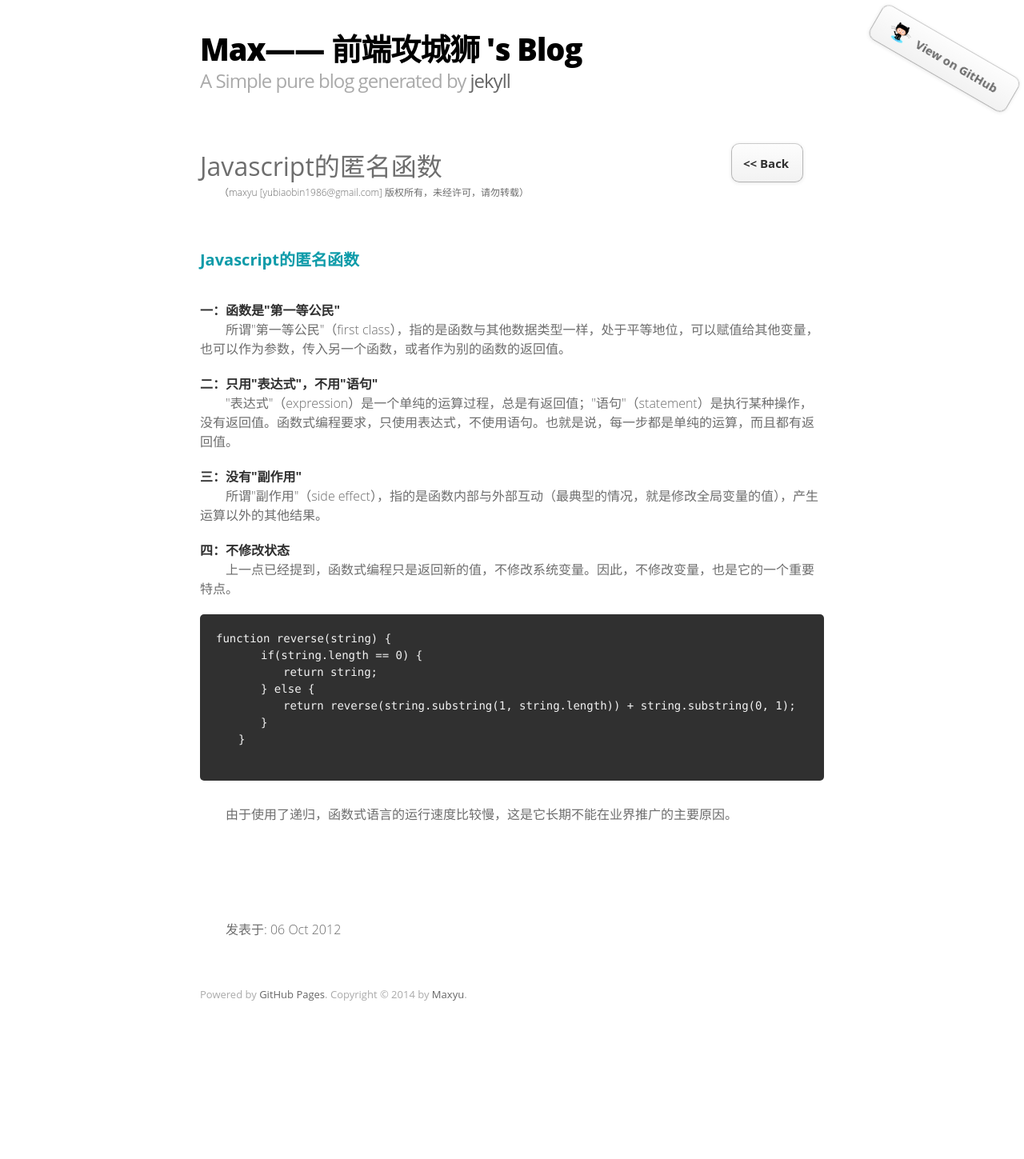
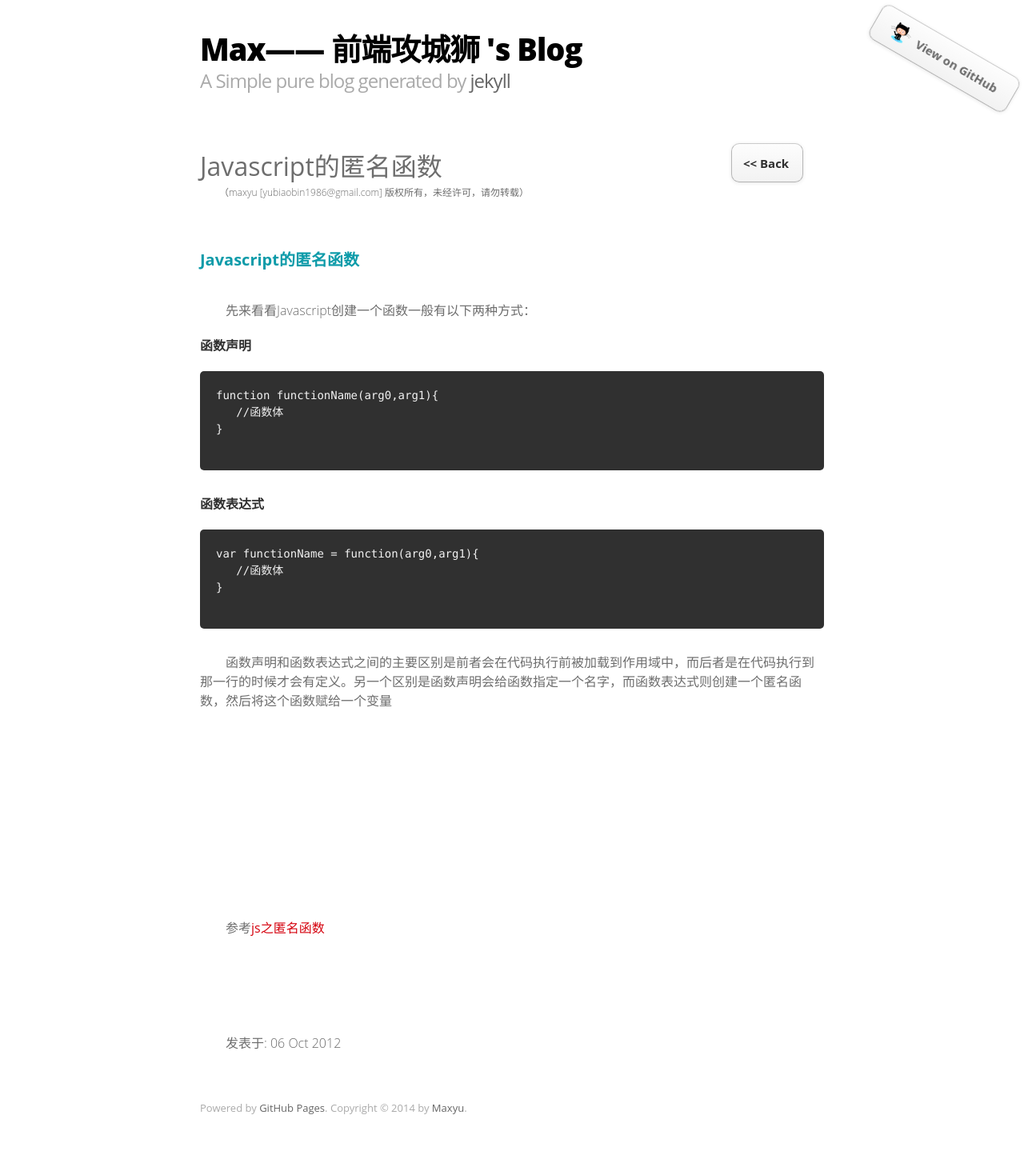
Before and after one commit to yubiaobin/yubiaobin.github.io, a Jekyll site: the page built from _posts/2012-10-06-javascript-function.html, in a window 1280 px wide. Shown: the whole page at 80% size. Built offline with Jekyll 4.4.1, drawn with Linux system fonts in a browser that asks for light colours; comment, search, counter and statistics services are not loaded; before the commit the page ends 1307 px from its top, so only the background shows below that.

Commit message:
modified javascript function blog

```diff
--- a/_posts/2012-10-06-javascript-function.html
+++ b/_posts/2012-10-06-javascript-function.html
@@ -7,35 +7,34 @@ title : Javascript的匿名函数
 
 
 
-<h4>一：函数是"第一等公民"</h4>
-<p>所谓"第一等公民"（first class），指的是函数与其他数据类型一样，处于平等地位，可以赋值给其他变量，也可以作为参数，传入另一个函数，或者作为别的函数的返回值。</p>
+<p>先来看看Javascript创建一个函数一般有以下两种方式：</p>
+<h4>函数声明</h4>
+<p>
+	{% highlight html %}
+function functionName(arg0,arg1){
+   //函数体
+}
+	{% endhighlight %}
+</p>
 
 
 
-<h4>二：只用"表达式"，不用"语句"</h4>
-<p>"表达式"（expression）是一个单纯的运算过程，总是有返回值；"语句"（statement）是执行某种操作，没有返回值。函数式编程要求，只使用表达式，不使用语句。也就是说，每一步都是单纯的运算，而且都有返回值。</p>
+<h4>函数表达式</h4>
+<p>
+	{% highlight html %}
+var functionName = function(arg0,arg1){
+   //函数体
+}
+	{% endhighlight %}
+</p>
+
+
+<p>函数声明和函数表达式之间的主要区别是前者会在代码执行前被加载到作用域中，而后者是在代码执行到那一行的时候才会有定义。另一个区别是函数声明会给函数指定一个名字，而函数表达式则创建一个匿名函数，然后将这个函数赋给一个变量</p>
 
 
 
 
-<h4>三：没有"副作用"</h4>
-<p>所谓"副作用"（side effect），指的是函数内部与外部互动（最典型的情况，就是修改全局变量的值），产生运算以外的其他结果。</p>
 
 
 
-
-<h4>四：不修改状态</h4>
-<p>上一点已经提到，函数式编程只是返回新的值，不修改系统变量。因此，不修改变量，也是它的一个重要特点。</p>
-
-<p>
-	{% highlight html %}
-function reverse(string) {
-　　　　if(string.length == 0) {
-　　　　　　return string;
-　　　　} else {
-　　　　　　return reverse(string.substring(1, string.length)) + string.substring(0, 1);
-　　　　}
-　　}
-	{% endhighlight %}
-</p>
-<p>由于使用了递归，函数式语言的运行速度比较慢，这是它长期不能在业界推广的主要原因。</p>
+<p class="pege_tail">参考<a href="http://blog.sina.com.cn/s/blog_912389e5010120n2.html" target="_blank">js之匿名函数</a></p>
```
